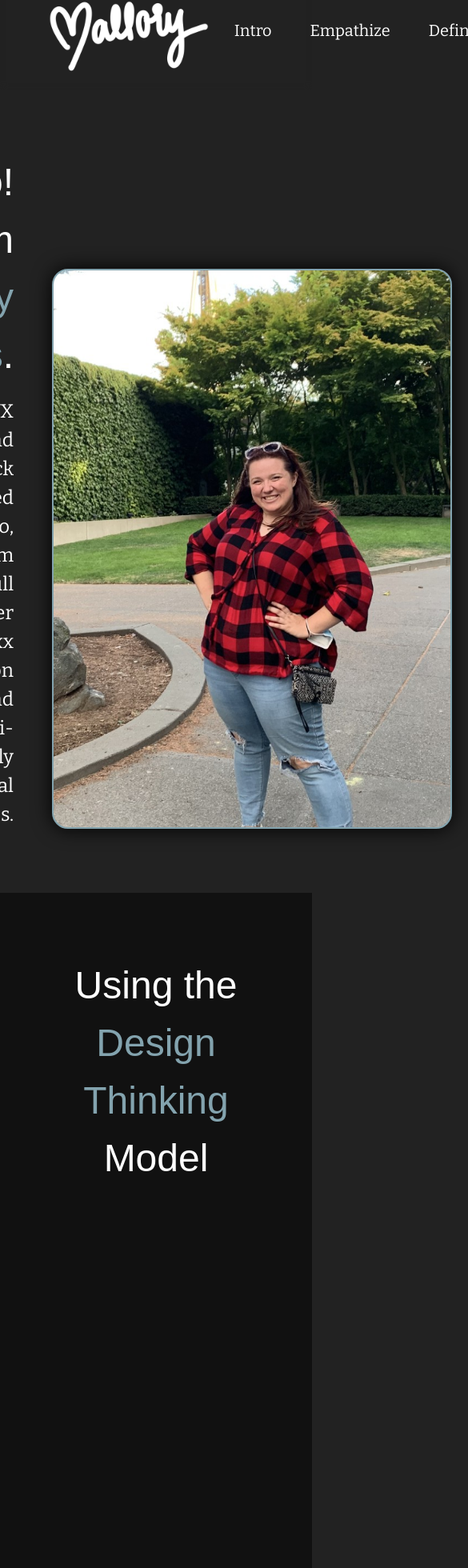
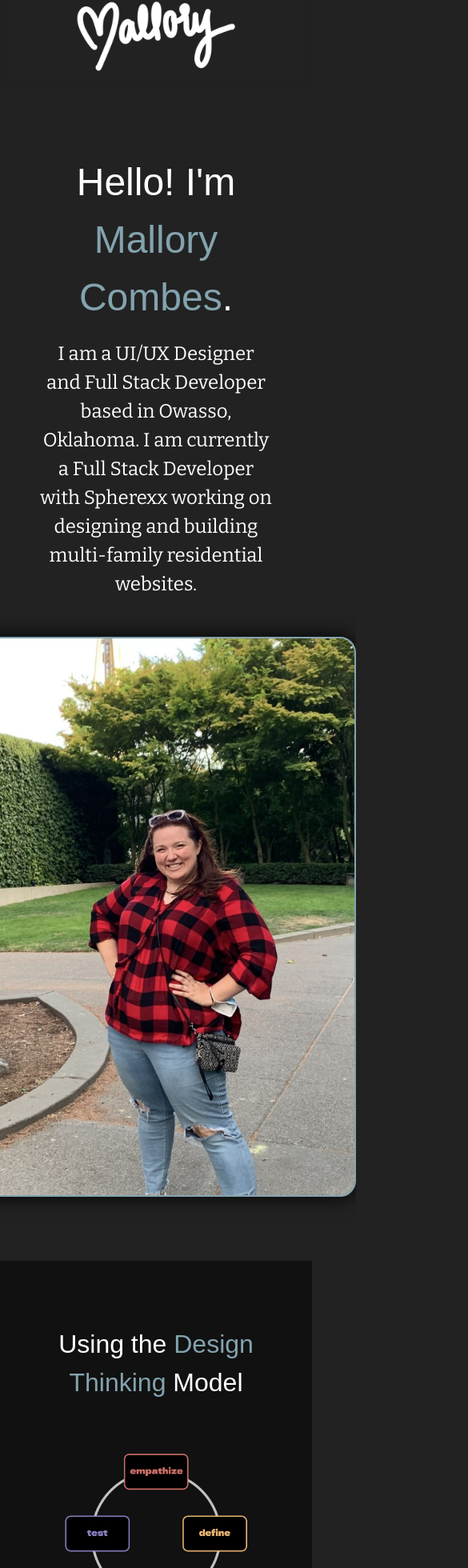
Before and after one commit to itsmallorae/hello-world, an Angular app: page / in a window 390 px wide. Shown: the part 20-1980 px from the top of the page at 80% size, 585 px wide, since content can reach past the window. Built offline with nearby package versions, Linux system fonts and the light colour scheme; a web font is replaced by a local one.

Commit message:
mobile updates

```diff
--- a/src/app/components/form-interview/form-interview.scss
+++ b/src/app/components/form-interview/form-interview.scss
@@ -0,0 +1,48 @@
+.interview-form form {
+    text-align: center;
+}
+
+.interview-form button {
+    margin-top: 3rem;
+    background-color: var(--color-accent);
+    color: #111;
+    border-color: var(--color-accent);
+    padding: .75rem 2.75rem;
+
+    &:hover {
+        background: #222;
+        color: var(--color-accent);
+        border-color: var(--color-accent);
+    }
+}
+
+.btn:disabled, .btn.disabled, fieldset:disabled .btn {
+    margin-top: 3rem;
+    background-color: #111;
+    color: var(--color-accent);
+    border-color: var(--color-accent);
+    padding: .75rem 2.75rem;
+}
+
+.interview-form__container {
+    display: grid;
+    grid-template-columns: 1fr 1fr;
+    grid-gap: 1.5rem;
+    text-align: left;
+
+    @media (max-width: 1220px) {
+        grid-template-columns: 1fr;
+    }
+}
+
+.form-control {
+    background-color: #222;
+    border-color: var(--color-accent);
+    color: white;
+}
+
+label {
+    font-weight: bold;
+    color: var(--color-accent);
+    margin-bottom: .5rem;
+}
--- a/src/app/components/general-content/general-content.scss
+++ b/src/app/components/general-content/general-content.scss
@@ -5,6 +5,10 @@
 
     &__title {
         text-align: center;
+
+        @media (max-width: 1200px) {
+            font-size: 2rem;
+        }
     }
 
     &__content {
@@ -14,6 +18,10 @@
         display: flex;
         align-items: center;
         gap: 5rem;
+
+        @media (max-width: 1220px) {
+            flex-direction: column !important;
+        }
 
         &.flexrow {
             flex-direction: row;
@@ -55,5 +63,14 @@
     img {
         max-height: 800px;
         width: auto;
+
+        @media (max-width: 1680px) {
+            max-height: 500px;
+        }
+
+        @media (max-width: 1200px) {
+            max-height: unset;
+            max-width: 80%;
+        }
     }
 }
--- a/src/app/components/header/header.scss
+++ b/src/app/components/header/header.scss
@@ -12,6 +12,10 @@
         align-items: center;
         max-width: 75%;
         margin: 0 auto;
+
+        @media (max-width: 1220px) {
+            justify-content: center;
+        }
     }
 
     &__left,
@@ -20,6 +24,12 @@
             max-height: 100px;
             filter:invert(1);
             margin: 0 !important;
+        }
+    }
+
+    &__right {
+        @media (max-width: 1220px) {
+            display: none;
         }
     }
 
--- a/src/app/components/intro/intro.scss
+++ b/src/app/components/intro/intro.scss
@@ -8,6 +8,12 @@
         margin: 5rem auto;
         text-align: right;
         gap: 3rem;
+
+        @media (max-width: 1200px) {
+            flex-direction: column;
+            align-items: center;
+            text-align: center;
+        }
 
         img {
             max-height: 500px;
@@ -22,6 +28,10 @@
         display: flex;
         flex-direction: column;
         align-items: flex-end;
+
+        @media (max-width: 1200px) {
+            align-items: center;
+        }
     }
 
     &__name {
--- a/src/app/components/resume/resume.scss
+++ b/src/app/components/resume/resume.scss
@@ -11,6 +11,13 @@
         margin: 0 auto;
         display: flex;
         gap: 2rem;
+
+        @media (max-width: 1200px) {
+            flex-direction: column;
+            align-items: center;
+            text-align: center;
+            padding: 0 2rem;
+        }
     }
 
     &__left {
--- a/src/app/components/section-title/section-title.scss
+++ b/src/app/components/section-title/section-title.scss
@@ -6,6 +6,10 @@
     &__title {
         font-size: 6rem;
         font-family: var(--font-display);
+
+        @media (max-width: 1200px) {
+            font-size: 4rem;
+        }
     }
 
     &__body {
--- a/src/index.html
+++ b/src/index.html
@@ -2,7 +2,7 @@
 <html lang="en">
 <head>
   <meta charset="utf-8">
-  <title>HelloWorld</title>
+  <title>Mallory Combes</title>
   <base href="/">
   <meta name="viewport" content="width=device-width, initial-scale=1">
   <link rel="icon" type="image/x-icon" href="favicon.ico">
--- a/src/styles.scss
+++ b/src/styles.scss
@@ -189,48 +189,3 @@ img {
         color: white !important;
     }
 }
-
-.interview-form form {
-    text-align: center;
-}
-
-.interview-form button {
-    margin-top: 3rem;
-    background-color: var(--color-accent);
-    color: #111;
-    border-color: var(--color-accent);
-    padding: .75rem 2.75rem;
-
-    &:hover {
-        background: #222;
-        color: var(--color-accent);
-        border-color: var(--color-accent);
-    }
-}
-
-.btn:disabled, .btn.disabled, fieldset:disabled .btn {
-    margin-top: 3rem;
-    background-color: #111;
-    color: var(--color-accent);
-    border-color: var(--color-accent);
-    padding: .75rem 2.75rem;
-}
-
-.interview-form__container {
-    display: grid;
-    grid-template-columns: 1fr 1fr;
-    grid-gap: 1.5rem;
-    text-align: left;
-}
-
-.form-control {
-    background-color: #222;
-    border-color: var(--color-accent);
-    color: white;
-}
-
-label {
-    font-weight: bold;
-    color: var(--color-accent);
-    margin-bottom: .5rem;
-}
```
